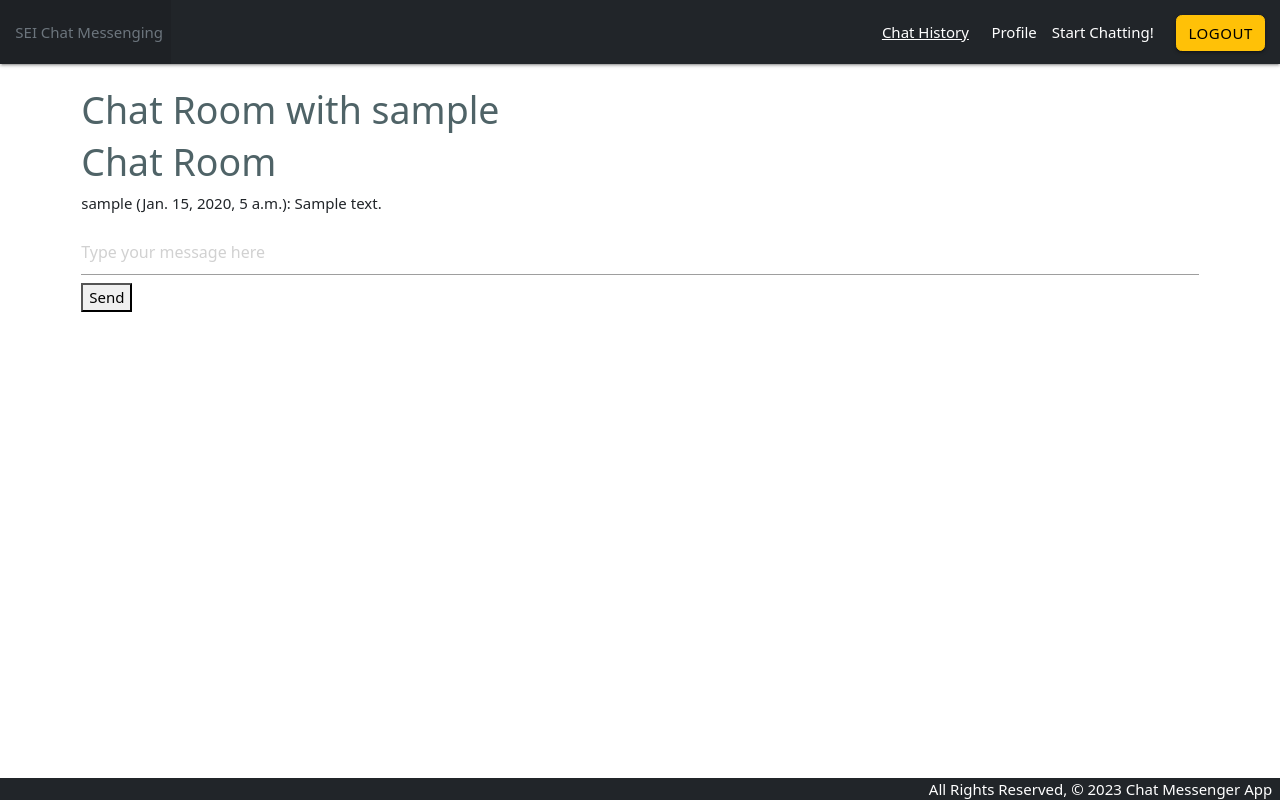
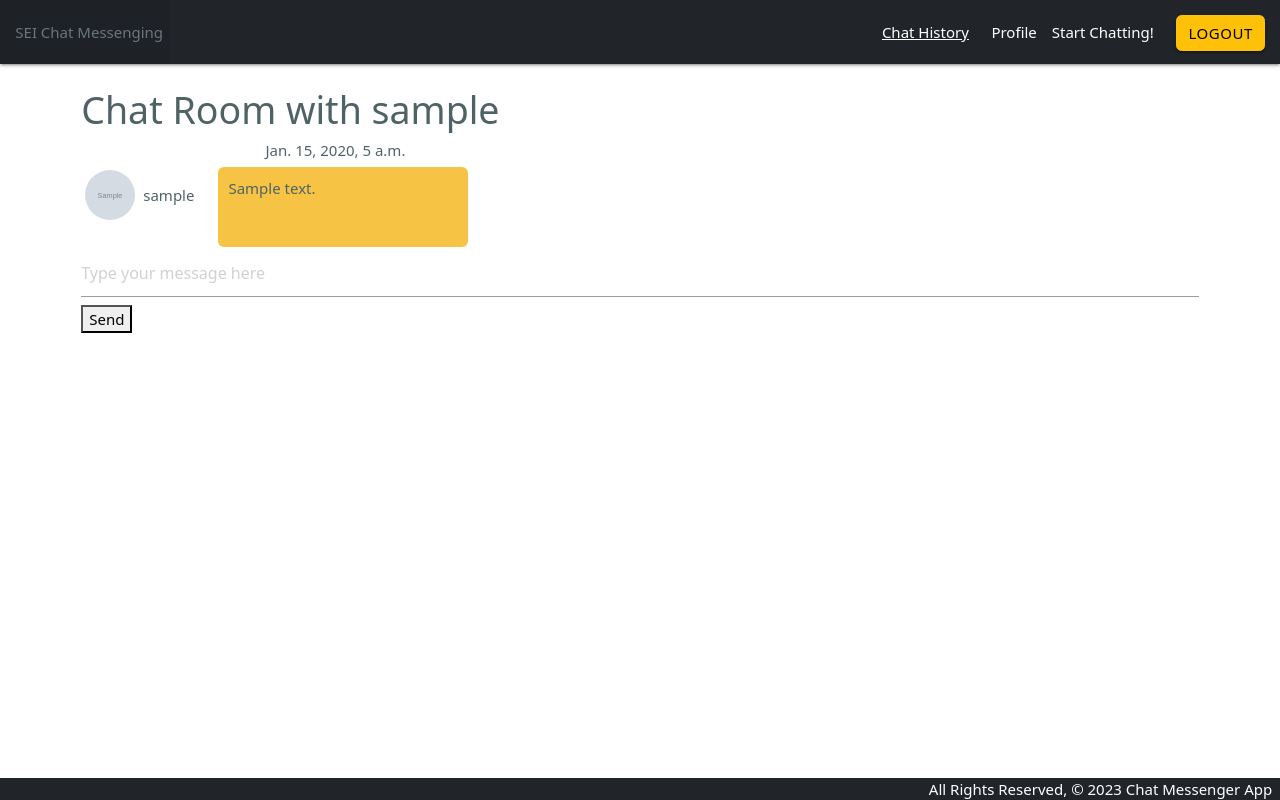
Before and after one commit to shakiba333/chatapp, a Django app: a page that uses main_app/templates/base.html in a window 1280 px wide. Run offline with Django 4.2, Linux system fonts and the light colour scheme; a user stored in the database is signed in; tables that the repository leaves empty hold one stand-in row (values such as "Sample post"); grey boxes marked "Sample" are stand-in pictures.

Commit message:
Updated chat history code

```diff
--- a/main_app/static/css/style.css
+++ b/main_app/static/css/style.css
@@ -2,6 +2,11 @@ body {
     display: flex;
     min-height: 100vh;
     flex-direction: column;
+    color: #4F6367;
+}
+
+p {
+    margin: 4px;
 }
 
 main {
@@ -12,3 +17,70 @@ footer.page-footer {
     padding-top: 0;
     text-align: right;
 }
+
+.column-container {
+    display: flex;
+    flex-direction: column;
+    justify-content: center;
+    align-items: center;
+}
+
+.row-container {
+    display: flex;
+    flex-direction: row;
+    justify-content: center;
+    align-items: center;
+}
+
+.image-profile {
+    margin-top: 50px;
+    border-radius: 50%;
+    width: 200px;
+    height: 200px;
+    border: 2px solid black;
+}
+
+.display-name {
+    color: #FE5F55;
+}
+
+.btn-Edit {
+    background-color: #FE5F55;
+    width: 100px;
+    height: 50px;
+    border-radius: 10px;
+    margin: 5px;
+    border: none;
+}
+
+.btn-Delete {
+    background-color: #4F6367;
+    width: 100px;
+    height: 50px;
+    border-radius: 10px;
+    margin: 5px;
+    border: none;
+}
+
+.msg-picture {
+    width: 50px;
+    height: 50px;
+    border-radius: 50%;
+    margin: 4px;
+}
+
+.msg-row-container {
+    display: flex;
+    flex-direction: row;
+    align-items: center;
+}
+
+.msg-content {
+    margin-top: 5px;
+    margin-left: 20px;
+    background-color: rgb(246, 195, 68);
+    width: 250px;
+    height: 80px;
+    padding: 10px;
+    border-radius: 6px;
+}
--- a/main_app/templates/base.html
+++ b/main_app/templates/base.html
@@ -8,16 +8,18 @@
     <meta http-equiv="X-UA-Compatible" content="ie=edge">
     <title>Chat Collector</title>
     <link rel="stylesheet" href="https://cdnjs.cloudflare.com/ajax/libs/materialize/1.0.0/css/materialize.min.css">
+    <link href="https://cdn.jsdelivr.net/npm/bootstrap@5.3.0/dist/css/bootstrap.min.css" rel="stylesheet"
+        integrity="sha384-9ndCyUaIbzAi2FUVXJi0CjmCapSmO7SnpJef0486qhLnuZ2cdeRhO02iuK6FUUVM" crossorigin="anonymous">
     <link rel="stylesheet" href="{% static 'css/style.css'%}">
-    <link href="https://cdn.jsdelivr.net/npm/bootstrap@5.3.0/dist/css/bootstrap.min.css" rel="stylesheet" integrity="sha384-9ndCyUaIbzAi2FUVXJi0CjmCapSmO7SnpJef0486qhLnuZ2cdeRhO02iuK6FUUVM" crossorigin="anonymous">
 </head>
 
 <body style="background-color:white;">
-      <header class="text-bg-dark">
+    <header class="text-bg-dark">
         <nav>
             <div class="nav-wrapper text-bg-dark">
                 <ul>
-                    <li><a href="{% url 'home' %}" class="nav-link px-2 text-secondary">&nbsp;&nbsp;SEI Chat Messenging</a></li>
+                    <li><a href="{% url 'home' %}" class="nav-link px-2 text-secondary">&nbsp;&nbsp;SEI Chat
+                            Messenging</a></li>
                 </ul>
                 <ul class="right">
                     {% if user.is_authenticated %}
@@ -30,8 +32,8 @@
                     <li><a href="{% url 'logout' %}" type="button" class="btn btn-warning">Logout</a></li>
 
                     {% else %}
-                      <a href="{% url 'login' %}" type="button" class="btn btn-outline-light me-2">Login</a>
-                      <a href="{% url 'signup' %}" type="button" class="btn btn-warning">Sign-up</a>
+                    <a href="{% url 'login' %}" type="button" class="btn btn-outline-light me-2">Login</a>
+                    <a href="{% url 'signup' %}" type="button" class="btn btn-warning">Sign-up</a>
                     {% endif %}
                 </ul>
             </div>
@@ -44,6 +46,9 @@
     <footer class="page-footer text-bg-dark">
         <div class="right" style="color:white;">All Rights Reserved, &copy; 2023 Chat Messenger App &nbsp;</div>
     </footer>
-    <script src="https://cdn.jsdelivr.net/npm/bootstrap@5.3.0/dist/js/bootstrap.bundle.min.js" integrity="sha384-geWF76RCwLtnZ8qwWowPQNguL3RmwHVBC9FhGdlKrxdiJJigb/j/68SIy3Te4Bkz" crossorigin="anonymous"></script>
+    <script src="https://cdn.jsdelivr.net/npm/bootstrap@5.3.0/dist/js/bootstrap.bundle.min.js"
+        integrity="sha384-geWF76RCwLtnZ8qwWowPQNguL3RmwHVBC9FhGdlKrxdiJJigb/j/68SIy3Te4Bkz"
+        crossorigin="anonymous"></script>
 </body>
+
 </html>
--- a/main_app/templates/chat_history.html
+++ b/main_app/templates/chat_history.html
@@ -4,8 +4,12 @@
 <h1>Chat History</h1>
 {% if chat_participants %}
 {% for participant in chat_participants %}
+
 <a href="{% url 'chat_room' participant.username %}">
-    <p>You chatted with {{ participant.username }}</p>
+    <div class="msg-row-container">
+        <img class="msg-picture" src="{{ participant.profile.profile_picture.url}}" alt="">
+        <p>{{ participant.username }}</p>
+    </div>
 </a>
 {% endfor %}
 {% else %}
--- a/main_app/templates/chat_room.html
+++ b/main_app/templates/chat_room.html
@@ -1,11 +1,21 @@
 {% extends 'base.html' %}
 {% block content %}
 <br>
-<h1 style="color:#4F6367;">Chat Room with {{ other_user.username }}</h1>
-<h1 style="color:#4F6367;">Chat Room</h1>
+<div class="chat-container">
+    <h1>Chat Room with {{ other_user.username }}</h1>
     <div id="chat-history">
         {% for chat_room in chat_rooms %}
-    <p>{{ chat_room.user.username }} ({{ chat_room.timestamp }}): {{ chat_room.message }}</p>
+        <div class="msg-row-container">
+            <div class="msg-row-container">
+                <img class="msg-picture" src="{{ chat_room.user.profile.profile_picture.url }}" alt="">
+                <p>{{ chat_room.user.username }}</p>
+            </div>
+            <div class="column-container">
+                <span>{{ chat_room.timestamp }}</span>
+                <p class="msg-content">{{ chat_room.message }}</p>
+            </div>
+        </div>
+
         {% endfor %}
     </div>
     <form method="post">
@@ -13,5 +23,5 @@
         <input type="text" name="message" placeholder="Type your message here" required>
         <button type="submit">Send</button>
     </form>
-
+</div>
 {% endblock %}
--- a/main_app/views.py
+++ b/main_app/views.py
@@ -77,7 +77,8 @@ def profile(request):
 def edit_profile(request):
     if request.method == 'POST':
 
-        form = EditProfileForm(request.POST,request.FILES, instance=request.user)
+        form = EditProfileForm(
+            request.POST, request.FILES, instance=request.user)
 
         if form.is_valid():
             profile_picture = form.cleaned_data['profile_picture']
@@ -90,13 +91,13 @@ def edit_profile(request):
     else:
         form = EditProfileForm(instance=request.user)
 
-    args = {'form':form}
+    args = {'form': form}
     return render(request, 'edit_profile.html', args)
-
 
 
 class EditProfileForm(UserChangeForm):
     profile_picture = forms.ImageField(required=False)
+
     class Meta:
         model = User
         fields = (
@@ -158,13 +159,15 @@ def chat_room(request, other_username):
 @login_required
 def chat_history(request):
     user = request.user
-    chat_rooms = ChatRoom.objects.filter(
-        user=user
-    ).order_by('-timestamp')
+    user_chat_rooms = ChatRoom.objects.filter(user=user).order_by('-timestamp')
+    other_user_chat_rooms = ChatRoom.objects.filter(
+        other_user=user).order_by('-timestamp')
 
     chat_participants = set()
-    for chat_room in chat_rooms:
+    for chat_room in user_chat_rooms:
         chat_participants.add(chat_room.other_user)
+    for chat_room in other_user_chat_rooms:
+        chat_participants.add(chat_room.user)
 
     context = {
         'chat_participants': chat_participants,
```
Also changed, not shown: chatapp/settings.py (+9 -9 lines), main_app/templates/edit_profile.html (+2 -15 lines), main_app/templates/profile.html (+16 -15 lines), main_app/templates/user_list.html (+14 -6 lines), media/upload/IMG_0161.JPG (added), media/upload/IMG_0161_reeXdca.JPG (added), media/upload/artem-sapegin-DErxVSSQNdM-unsplash.jpg (deleted), media/upload/login4.png (deleted), media/upload/user.jpeg (added), media/upload/user_5jKg07V.jpeg (added). Lines whose indentation alone changed are shown as unchanged.
